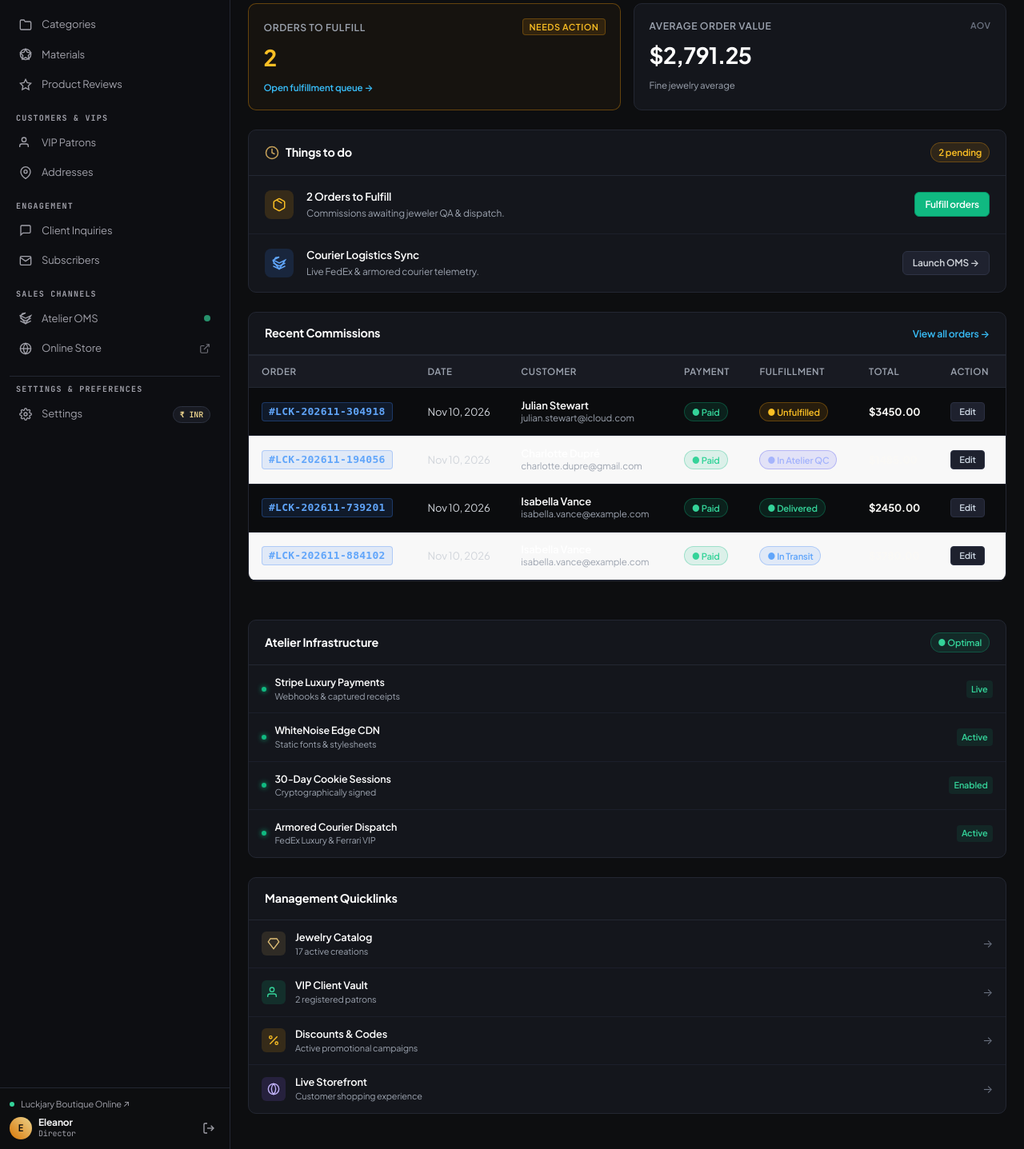
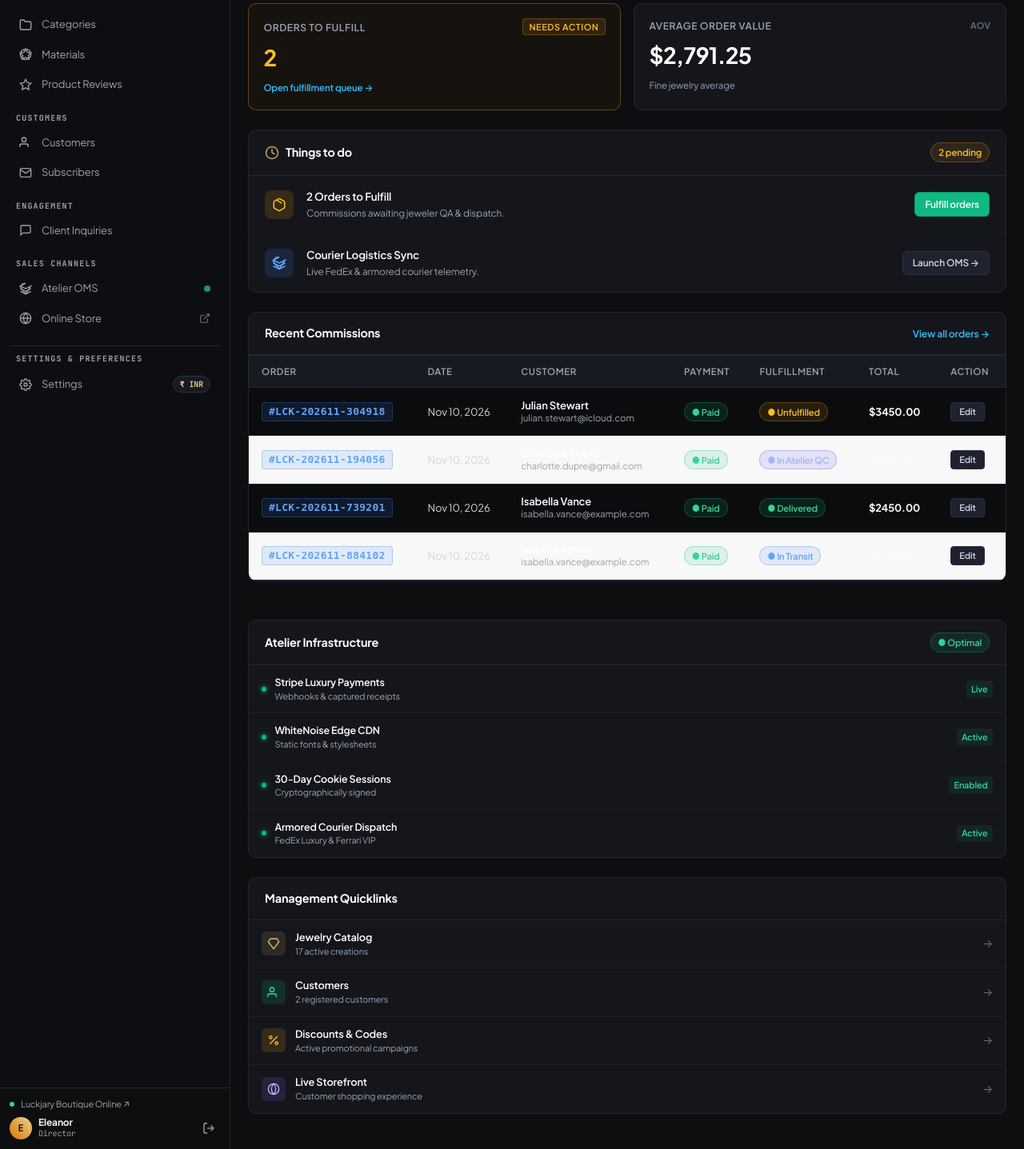
Before and after one commit to saloarhussain/luckjary-ecommerce, a Django app: page /admin/ in a window 1280 px wide. Shown: the part 314-1751 px from the top of the page at 80% size. Run offline with Django 5.2, Linux system fonts and the light colour scheme; a user stored in the database is signed in; data comes from the database, SQL or seed files in the repository; data that the repository does not hold is empty; some libraries are stand-ins or nearby versions.

Commit message:
feat(admin): replace VIP Patrons and Addresses with Customers and Subscribers in sidebar

```diff
--- a/accounts/models.py
+++ b/accounts/models.py
@@ -30,6 +30,10 @@ class CustomUser(AbstractUser):
         self.is_email_verified = True
         self.email_verification_token = None
         self.save(update_fields=['is_email_verified', 'email_verification_token'])
+
+    class Meta:
+        verbose_name = "Customer"
+        verbose_name_plural = "Customers"
 
     def __str__(self):
         full_name = self.get_full_name()
--- a/templates/admin/base.html
+++ b/templates/admin/base.html
@@ -360,17 +360,17 @@ html, body {
           </div>
         </div>
 
-        <!-- Section: Customers & VIPs -->
+        <!-- Section: Customers -->
         <div>
-          <div class="text-[10px] font-bold tracking-[0.12em] text-zinc-400 uppercase px-2 mb-1.5 font-mono-luxury">Customers &amp; VIPs</div>
+          <div class="text-[10px] font-bold tracking-[0.12em] text-zinc-400 uppercase px-2 mb-1.5 font-mono-luxury">Customers</div>
           <div class="space-y-0.5">
             <a href="{% url 'admin:accounts_customuser_changelist' %}" class="flex items-center gap-3 px-3 py-2 rounded-xl {% if '/admin/accounts/customuser/' in request.path %}bg-emerald-500/10 text-emerald-400 font-medium border-l-2 border-emerald-400 shadow-sm active{% else %}text-zinc-400 hover:text-zinc-100 hover:bg-[#18191c] transition-colors{% endif %}">
               <svg class="w-4 h-4 {% if '/admin/accounts/customuser/' in request.path %}text-emerald-400{% else %}text-zinc-400{% endif %}" fill="none" stroke="currentColor" stroke-width="2" viewBox="0 0 24 24"><path d="M17 21v-2a4 4 0 0 0-4-4H5a4 4 0 0 0-4 4v2"></path><circle cx="9" cy="7" r="4"></circle></svg>
-              <span {% if '/admin/accounts/customuser/' in request.path %}class="text-zinc-100 font-semibold"{% else %}class="text-zinc-400"{% endif %}>VIP Patrons</span>
+              <span {% if '/admin/accounts/customuser/' in request.path %}class="text-zinc-100 font-semibold"{% else %}class="text-zinc-400"{% endif %}>Customers</span>
             </a>
-            <a href="{% url 'admin:accounts_address_changelist' %}" class="flex items-center gap-3 px-3 py-2 rounded-xl {% if '/admin/accounts/address/' in request.path %}bg-emerald-500/10 text-emerald-400 font-medium border-l-2 border-emerald-400 shadow-sm active{% else %}text-zinc-400 hover:text-zinc-100 hover:bg-[#18191c] transition-colors{% endif %}">
-              <svg class="w-4 h-4 {% if '/admin/accounts/address/' in request.path %}text-emerald-400{% else %}text-zinc-400{% endif %}" fill="none" stroke="currentColor" stroke-width="2" viewBox="0 0 24 24"><path d="M21 10c0 7-9 13-9 13s-9-6-9-13a9 9 0 0 1 18 0z"></path><circle cx="12" cy="10" r="3"></circle></svg>
-              <span {% if '/admin/accounts/address/' in request.path %}class="text-zinc-100 font-semibold"{% else %}class="text-zinc-400"{% endif %}>Addresses</span>
+            <a href="{% url 'admin:core_newslettersubscriber_changelist' %}" class="flex items-center gap-3 px-3 py-2 rounded-xl {% if '/admin/core/newslettersubscriber/' in request.path %}bg-emerald-500/10 text-emerald-400 font-medium border-l-2 border-emerald-400 shadow-sm active{% else %}text-zinc-400 hover:text-zinc-100 hover:bg-[#18191c] transition-colors{% endif %}">
+              <svg class="w-4 h-4 {% if '/admin/core/newslettersubscriber/' in request.path %}text-emerald-400{% else %}text-zinc-400{% endif %}" fill="none" stroke="currentColor" stroke-width="2" viewBox="0 0 24 24"><path d="M4 4h16c1.1 0 2 .9 2 2v12c0 1.1-.9 2-2 2H4c-1.1 0-2-.9-2-2V6c0-1.1.9-2 2-2z"></path><polyline points="22,6 12,13 2,6"></polyline></svg>
+              <span {% if '/admin/core/newslettersubscriber/' in request.path %}class="text-zinc-100 font-semibold"{% else %}class="text-zinc-400"{% endif %}>Subscribers</span>
             </a>
           </div>
         </div>
@@ -382,10 +382,6 @@ html, body {
             <a href="{% url 'admin:core_contactinquiry_changelist' %}" class="flex items-center gap-3 px-3 py-2 rounded-xl {% if '/admin/core/contactinquiry/' in request.path %}bg-emerald-500/10 text-emerald-400 font-medium border-l-2 border-emerald-400 shadow-sm active{% else %}text-zinc-400 hover:text-zinc-100 hover:bg-[#18191c] transition-colors{% endif %}">
               <svg class="w-4 h-4 {% if '/admin/core/contactinquiry/' in request.path %}text-emerald-400{% else %}text-zinc-400{% endif %}" fill="none" stroke="currentColor" stroke-width="2" viewBox="0 0 24 24"><path d="M21 15a2 2 0 0 1-2 2H7l-4 4V5a2 2 0 0 1 2-2h14a2 2 0 0 1 2 2z"></path></svg>
               <span {% if '/admin/core/contactinquiry/' in request.path %}class="text-zinc-100 font-semibold"{% else %}class="text-zinc-400"{% endif %}>Client Inquiries</span>
-            </a>
-            <a href="{% url 'admin:core_newslettersubscriber_changelist' %}" class="flex items-center gap-3 px-3 py-2 rounded-xl {% if '/admin/core/newslettersubscriber/' in request.path %}bg-emerald-500/10 text-emerald-400 font-medium border-l-2 border-emerald-400 shadow-sm active{% else %}text-zinc-400 hover:text-zinc-100 hover:bg-[#18191c] transition-colors{% endif %}">
-              <svg class="w-4 h-4 {% if '/admin/core/newslettersubscriber/' in request.path %}text-emerald-400{% else %}text-zinc-400{% endif %}" fill="none" stroke="currentColor" stroke-width="2" viewBox="0 0 24 24"><path d="M4 4h16c1.1 0 2 .9 2 2v12c0 1.1-.9 2-2 2H4c-1.1 0-2-.9-2-2V6c0-1.1.9-2 2-2z"></path><polyline points="22,6 12,13 2,6"></polyline></svg>
-              <span {% if '/admin/core/newslettersubscriber/' in request.path %}class="text-zinc-100 font-semibold"{% else %}class="text-zinc-400"{% endif %}>Subscribers</span>
             </a>
           </div>
         </div>
--- a/templates/admin/index.html
+++ b/templates/admin/index.html
@@ -622,8 +622,8 @@
                                 </svg>
                             </div>
                             <div>
-                                <div class="quicklink-name">VIP Client Vault</div>
-                                <div class="quicklink-meta">{{ total_customers|default:"2" }} registered patrons</div>
+                                <div class="quicklink-name">Customers</div>
+                                <div class="quicklink-meta">{{ total_customers|default:"2" }} registered customers</div>
                             </div>
                         </div>
                         <span class="quicklink-arrow">&rarr;</span>
```
Also changed, not shown: templates/admin/catalog/product/change_list.html (+5 -9 lines), templates/admin/orders/order/change_list.html (+14 -22 lines), accounts/migrations/0002_alter_customuser_options.py (added).
